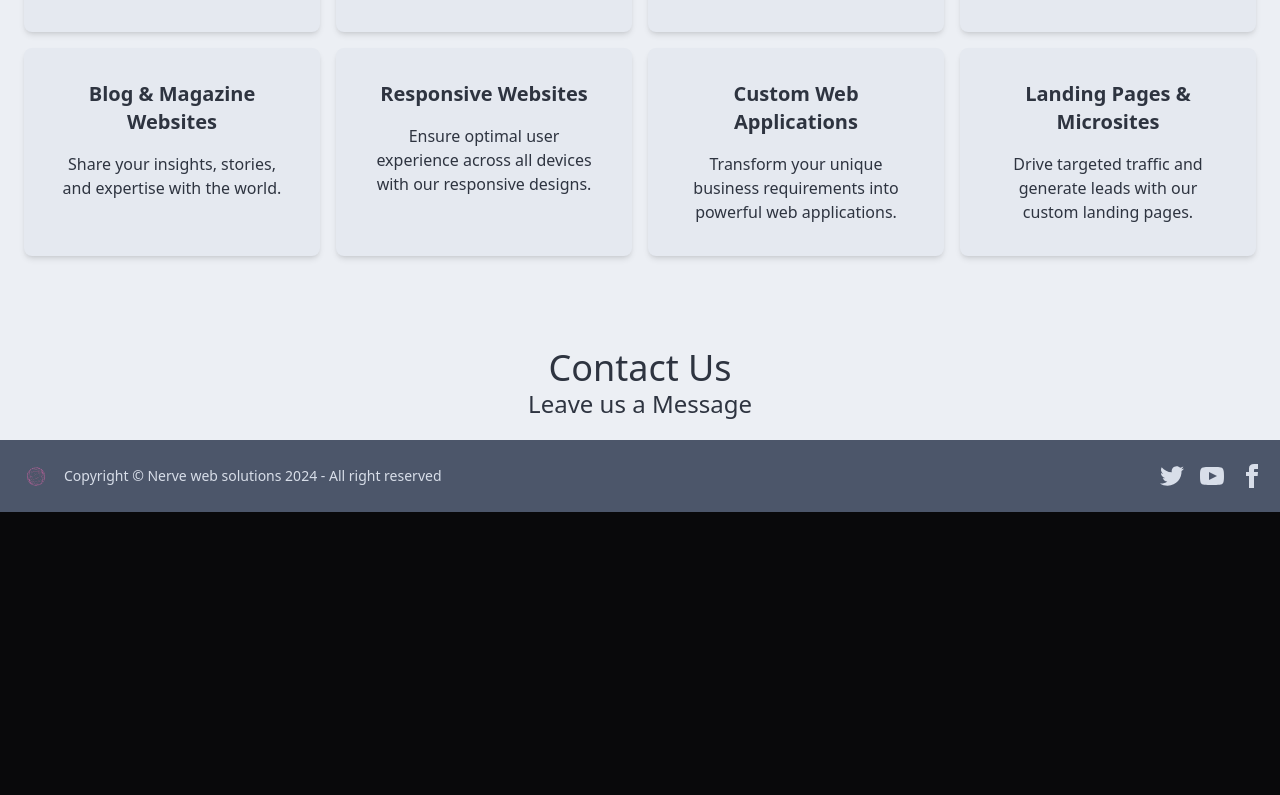
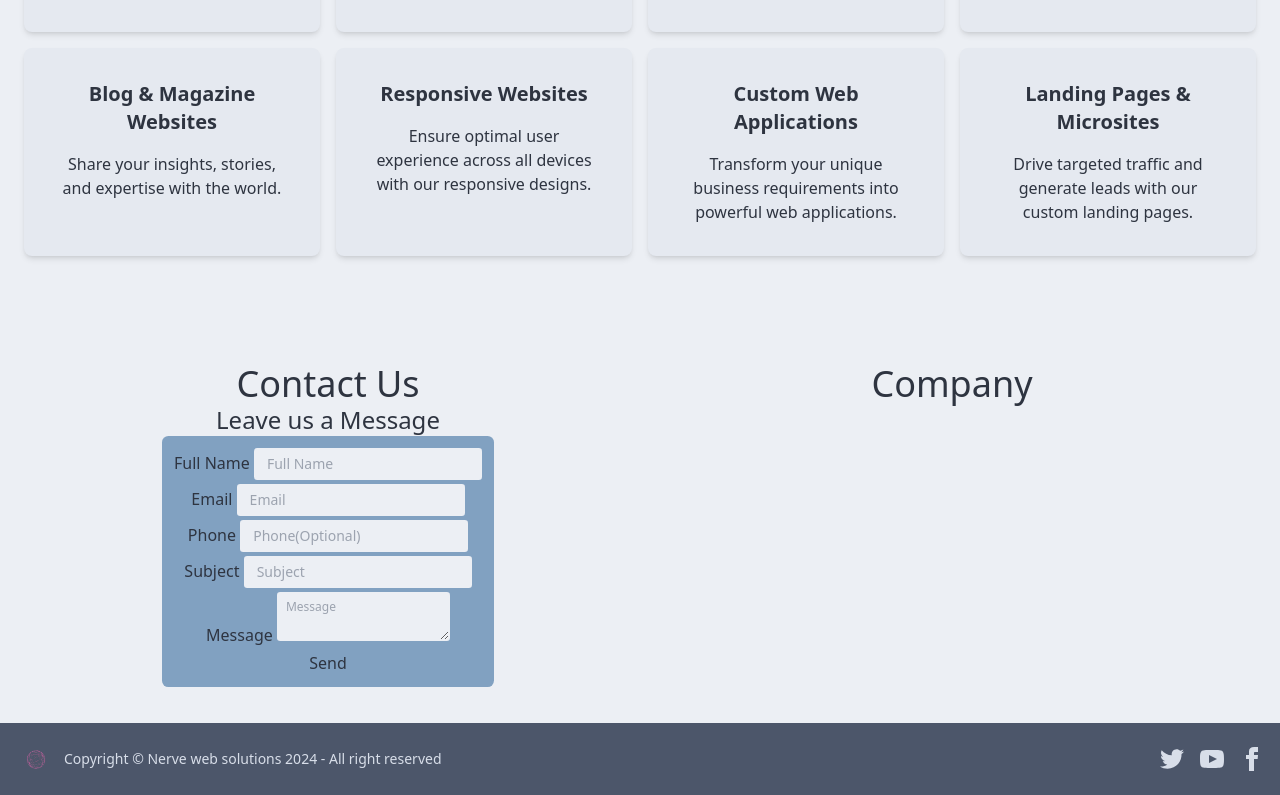
Before and after one commit to gachagajnr/sensitive_webdesigners, a SvelteKit app: page / in a window 1280 px wide. Shown: the part 3138-3933 px from the top of the page. Before the commit the page ends 3650 px from the top, so only its background shows below. Built offline with nearby package versions, Linux system fonts and the light colour scheme.

Commit message:
adding company info

```diff
--- a/src/routes/+page.svelte
+++ b/src/routes/+page.svelte
@@ -143,7 +143,7 @@
 				</div>
 			</div>
 		</div>
-		<div class="grid justify-center  py-3">
+		<div class="grid justify-center py-3">
 			<p class="text-2xl">
 				By following this structured and collaborative approach, we ensure that every project we
 				undertake is a success, delivering tangible results and driving your business forward in the
@@ -210,15 +210,53 @@
 				</div>
 			</div>
 		</div>
+	</div>
+	<div class="container mx-auto p-6 grid grid-cols-1 md:grid-cols-2 lg:grid-cols-2 gap-4">
+		<div class="grid justify-center py-3">
+			<h1 class="text-center text-4xl">Contact Us</h1>
+			<div>
+			<p class="text-2xl">Leave us a Message</p>
 
-	</div>
-	<div class="py-2">
-		<div class="grid justify-center  py-3">
-		<h1 class="text-center text-4xl">Contact Us</h1>
-			<p class="text-2xl">
-				Leave us a Message
-			</p>
+				<form method="POST" class="card p-3 bg-secondary grid justify-start gap-1">
+					<label>
+						Full Name
+						<input
+							name="name"
+							type="name"
+							required
+							class="input input-sm"
+							placeholder="Full Name"
+						/>
+					</label>
+					<label>
+						Email
+						<input name="email" type="email" required class="input input-sm" placeholder="Email" />
+					</label>
+					<label>
+						Phone
+						<input name="phone" type="phone" class="input input-sm" placeholder="Phone(Optional)" />
+					</label>
+					<label>
+						Subject
+						<input
+							name="subject"
+							type="text"
+							required
+							class="input input-sm"
+							placeholder="Subject"
+						/>
+					</label>
+					<label>
+						Message
+						<textarea name="message" required class="textarea textarea-xs" placeholder="Message" />
+					</label>
+					<button>Send</button>
+				</form>
+			</div>
+		</div>
+		<div class="grid justify-center py-3">
+			<h1 class="text-center text-4xl">Company</h1>
+
 		</div>
 	</div>
-
 </div>
```
